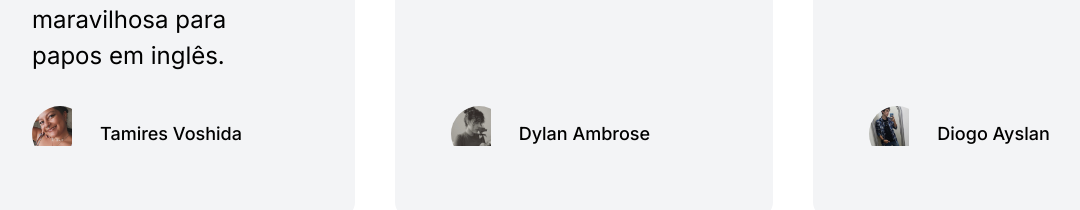
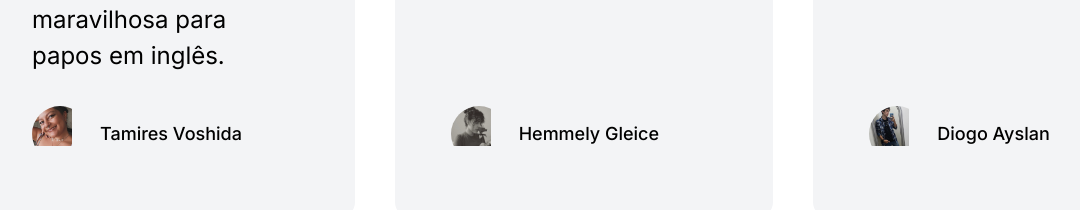
Before and after one commit to HudsonSalles/english-with-labelle, a Next.js app: page / in a window 1280 px wide. Shown: the part 3840-4050 px from the top of the page, without its empty margins (56-1136 px from the left). Built offline with nearby package versions, Linux system fonts and the light colour scheme.

Commit message:
fix(Testmonials): Testmonial person name adjustment

```diff
--- a/src/components/Testimonials.tsx
+++ b/src/components/Testimonials.tsx
@@ -33,7 +33,7 @@ export const Testimonials = () => {
               :D hehe
             </p>
 
-            <Avatar image={userTwoImg} name="Dylan Ambrose" title="" />
+            <Avatar image={userTwoImg} name="Hemmely Gleice" title="" />
           </div>
         </div>
         <div className="">
```
